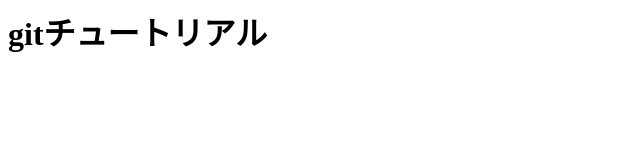
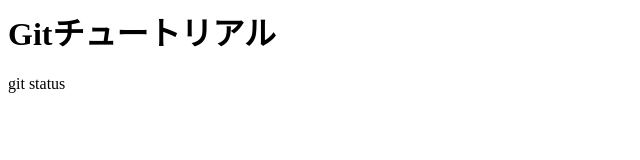
Before and after one commit to NTW-sk/git_tutorial, a plain HTML site: page index.html in a window 1280 px wide. Shown: the whole page, without its empty margins (0-640 px from the left). Drawn offline with Linux system fonts and the light colour scheme.

Commit message:
git status コマンドを追記

```diff
--- a/index.html
+++ b/index.html
@@ -1 +1,2 @@
-<h1>gitチュートリアル</h1>
+<h1>Gitチュートリアル</h1>
+<p>git status</p>
```
